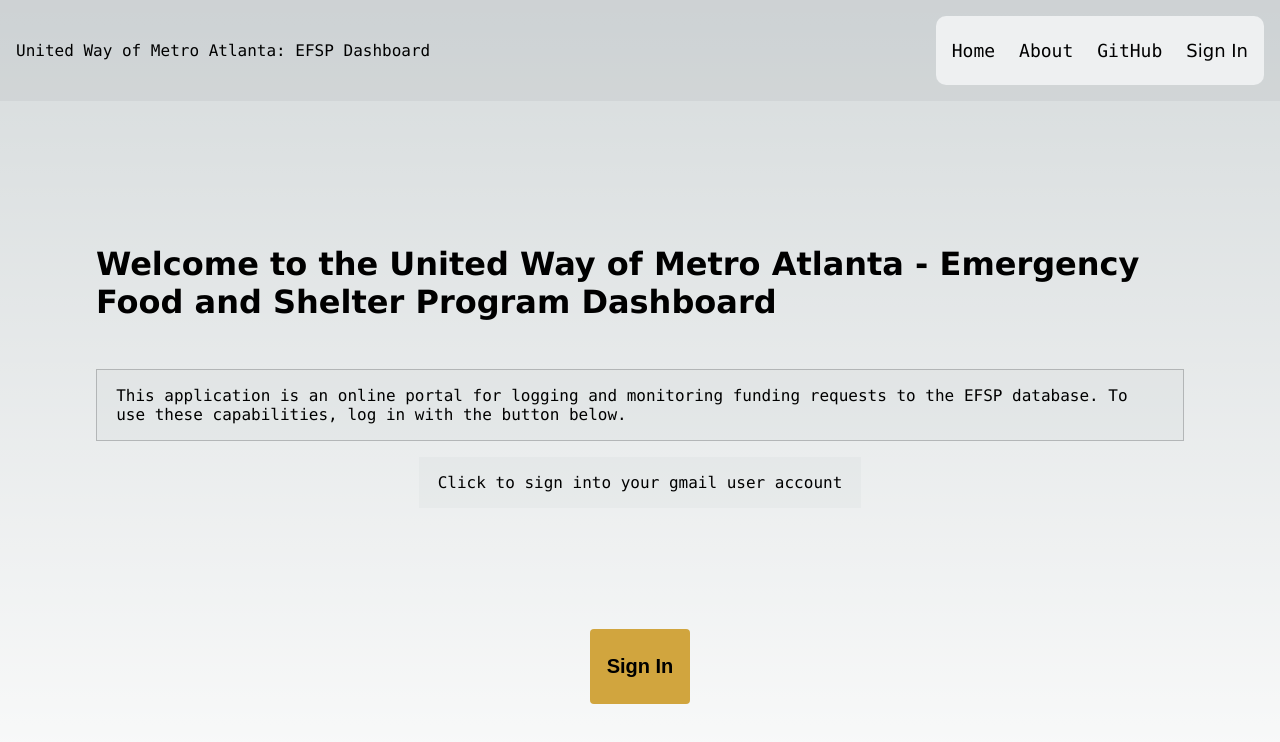
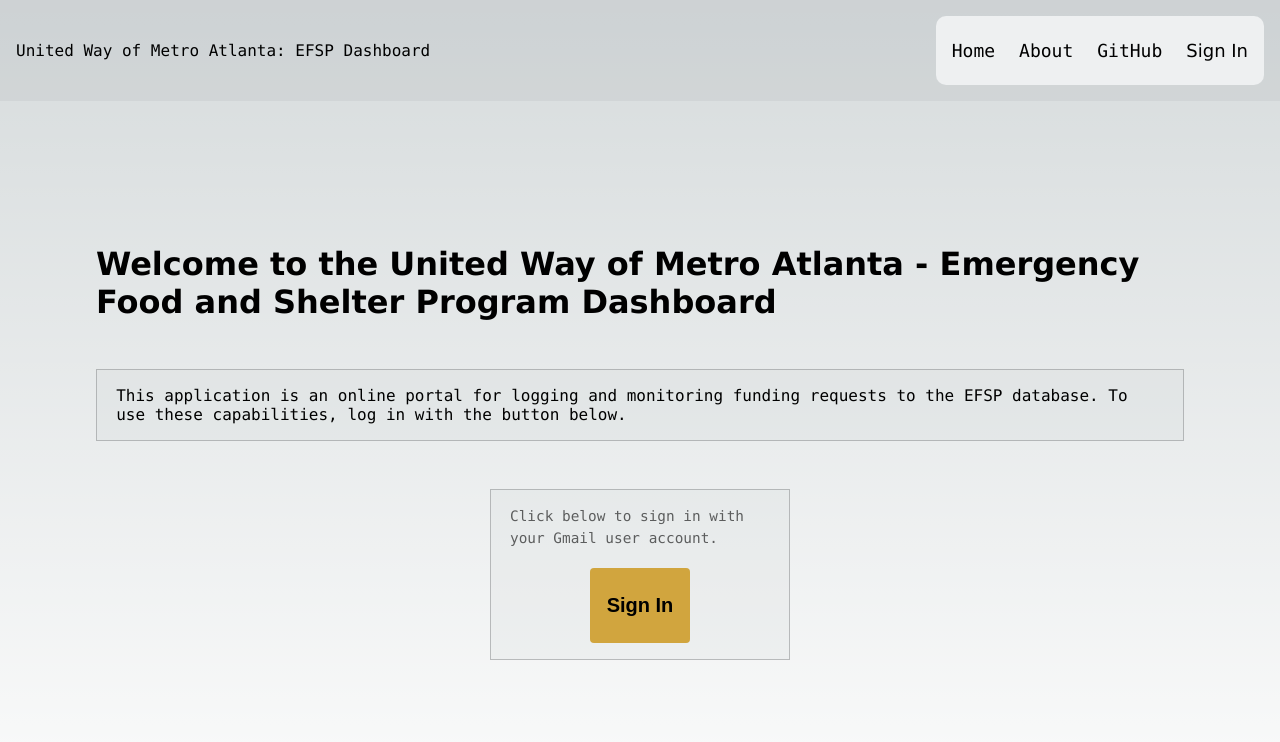
Before and after one commit to AndrewSpittlemeister/c4g-efsp-front-end, a Next.js app: page / in a window 1280 px wide. Shown: the top 742 px of the page. Built offline with nearby package versions, Linux system fonts and the light colour scheme; no server answers.

Commit message:
fixing display issues

```diff
--- a/pages/index.js
+++ b/pages/index.js
@@ -26,21 +26,28 @@
       <main className={styles.main}>
         <h1>{WELCOME_MESSAGE}</h1>
         <div className={styles.card}>{WELCOME_PROMPT}</div>
-        <div className={styles.container}>Click to sign into your gmail user account </div><br />
-
         {
           session ? (
             <div className={styles.card}>
-              <h2>
-                Process Application Form
-              </h2>
+              <p>
+                Click below to display a form for submitting a new application.
+              </p>
               <br></br>
               <button className={styles.button} style={{margin: 'auto'}} onClick={() => router.push('/form')}>
                 Process New Application
               </button>
             </div>
           ) : (
-            <button className={styles.button} onClick={() => signIn()}>Sign In</button>
+            <div className={styles.card}>
+              <p>
+                Click below to sign in with your Gmail user account.
+              </p>
+              <br></br>
+              <button className={styles.button} style={{margin: 'auto'}} onClick={() => signIn()}>
+                Sign In
+              </button>
+            </div>
+
           )
         }
       </main>
```
